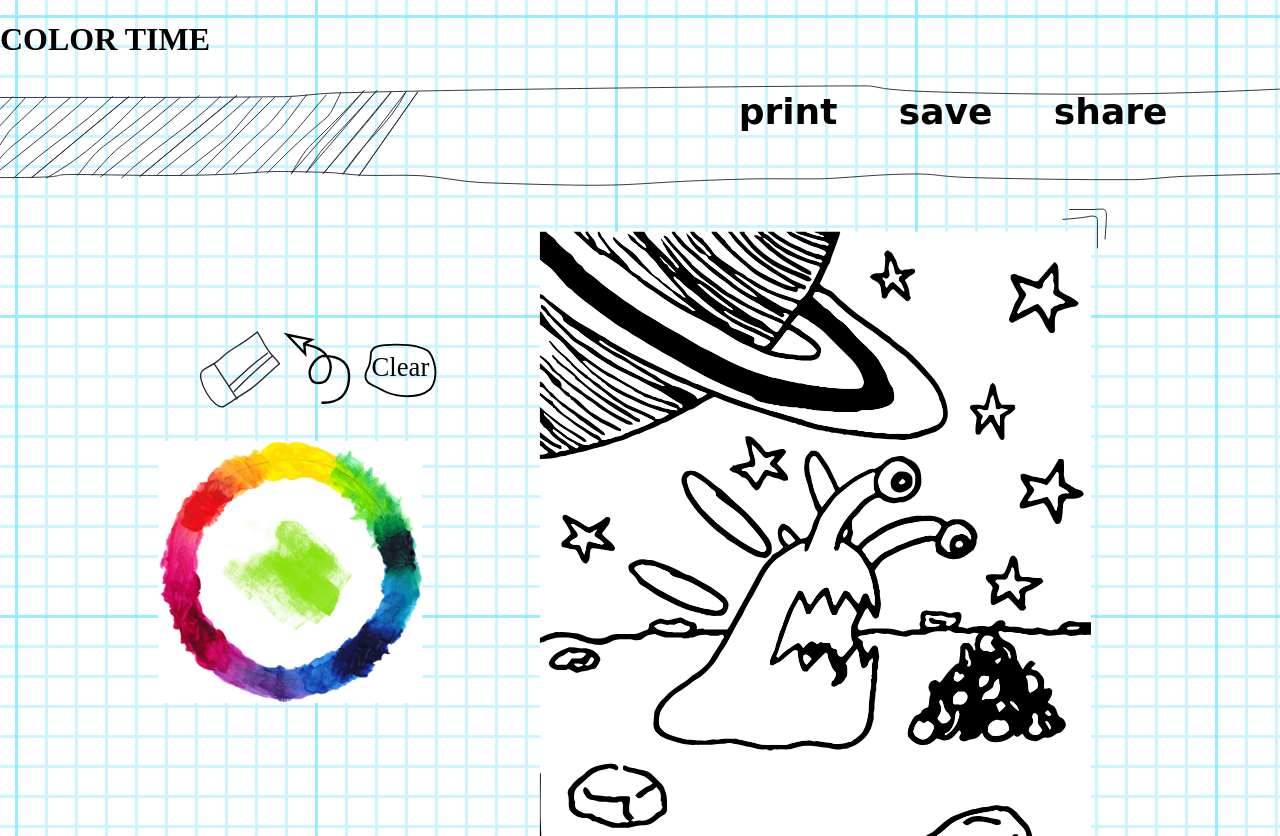
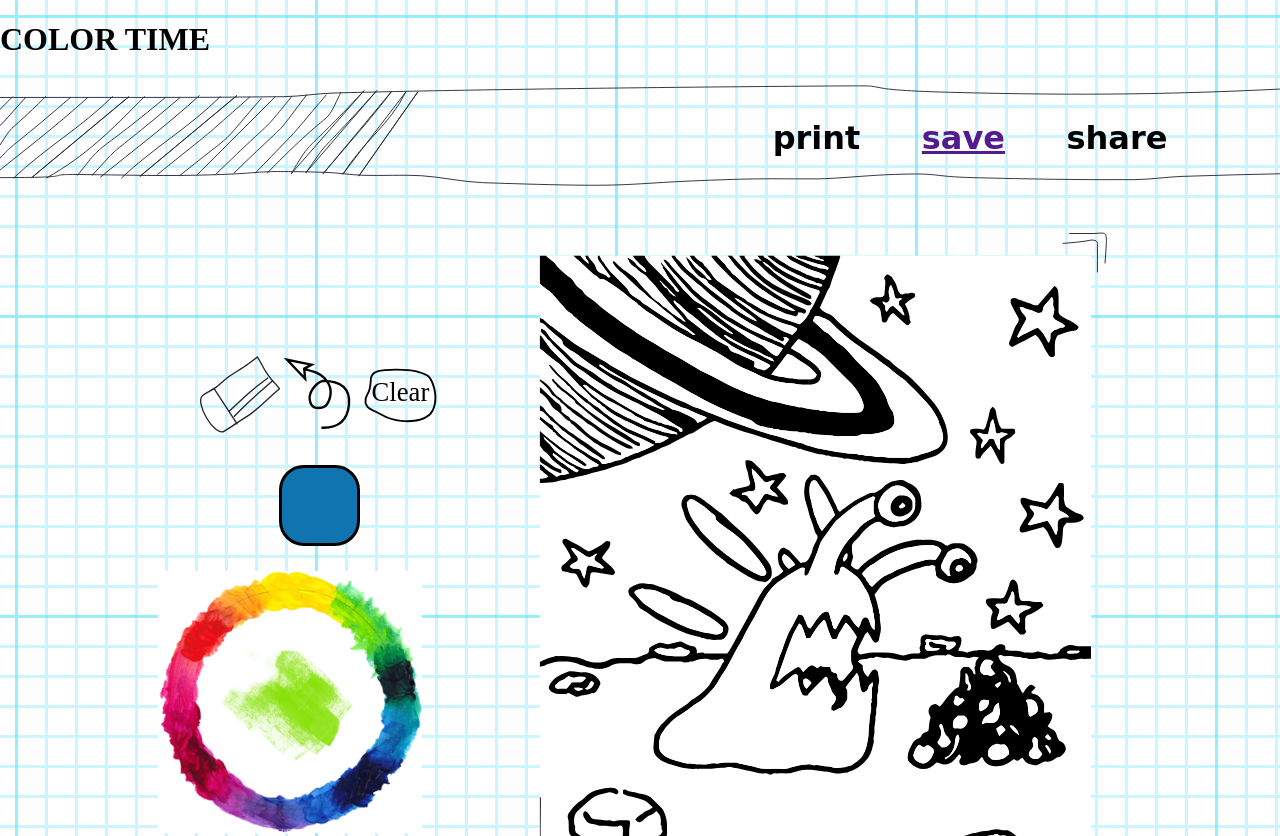
Before and after one commit to MikeCarbone/ColoringBook, a website: page index.html in a window 1280 px wide. Shown: the top 836 px of the page. Drawn offline with Linux system fonts and the light colour scheme; files that its build step writes are made by us from their sources; a web font is replaced by a local one.

Commit message:
:sparkles: Add display to see chosen color

```diff
--- a/index.html
+++ b/index.html
@@ -3739,6 +3739,9 @@
                         </svg>
                     </div>
             </div>
+            <div id="pickedColor">
+
+                </div>
         </div>
 
     </div>
--- a/src/css/main_expanded.css
+++ b/src/css/main_expanded.css
@@ -4,6 +4,7 @@ body {
     width: 96vw;
 }
 
+img,
 object, svg {
     width: 100%;
     height: auto
@@ -12,38 +13,7 @@ object, svg {
 h2 {
     font-family: 'Gaegu', cursive;
     font-size: 1rem;
-    margin: 0;
-    text-decoration: none;
-}
-
-.words h2 a {
-  color: #000000;
-  transition: color 1s ease-in-out;
-	-moz-transition: color 1s ease-in-out;
-  text-decoration: none;
-  cursor: pointer;
-}
-
-.words h2 a:hover {
-  -webkit-animation: zomg 4s infinite;
-  animation: zomg 4s infinite;
-}
-
-@-webkit-keyframes zomg {
-  0%, 100% { color: #7ccdea; }
-  16%      { color: #0074d9; }
-  32%      { color: #2ecc40; }
-  48%      { color: #ffdc00; }
-  64%      { color: #b10dc9; }
-  80%      { color: #ff4136; }
-}
-@keyframes zomg {
-  0%, 100% { color: #7ccdea; }
-  16%      { color: #0074d9; }
-  32%      { color: #2ecc40; }
-  48%      { color: #ffdc00; }
-  64%      { color: #b10dc9; }
-  80%      { color: #ff4136; }
+    margin: 0
 }
 
 .logo {
@@ -62,13 +32,7 @@ h2 {
     display: flex;
     flex-direction: row;
     justify-content: flex-end;
-    position: relative;
-    font-size: 1.5em;
-}
-
-.words h2 {
-
-    font-size: 1.5em;
+    position: relative
 }
 
 .words > * {
@@ -80,11 +44,11 @@ h2 {
     border: 0;
     padding: 0;
     width: 10vw;
-    position: absolute;
+    position: absolute
 }
 
 .corner object,
-/*img,*/
+img,
 object {
     max-width: 100%
 }
@@ -100,12 +64,11 @@ object {
 
 .page {
     width: 84vw;
-    margin: 0 auto;
-    cursor: url(../assets/paintbrush.svg), auto;
+    margin: 0 auto
 }
 
 .page:hover {
-    cursor: url(../assets/paintbrush.svg), auto;
+    cursor: url(assets/paintbrush.png), auto
 }
 
 .morePages {
@@ -129,11 +92,12 @@ object {
     width: 50%;
     margin-bottom: 10vw;
     margin-top: 20vw;
+
 }
 
 
 #color-wheel-canvas {
-    position: absolute;
+   position: absolute;
     width: 50%;
     margin-bottom: 10vw;
 }
@@ -168,13 +132,6 @@ object {
     .heading {
         display: block;
         position: absolute
-    }
-
-    .words h2 {
-
-    font-size: 1.5em;
-    margin-top: -0.8em;
-
     }
     .main {
         display: flex;
@@ -220,7 +177,7 @@ object {
         width: 26.25rem
     }
     .page:hover {
-        cursor: url(../assets/paintbrush.svg), auto;
+        cursor: url(assets/paintbrush.png), auto
     }
     .morePages {
         width: 25rem;
@@ -231,6 +188,14 @@ object {
     }
     .morePics {
         width: 20rem
+    }
+    #pickedColor{
+        background-color: #1074B0;
+        border: 3px solid black;
+        border-radius: 25px;
+        height: 75px;
+        margin: 25px auto;
+        width: 75px;
     }
 }
 
@@ -258,21 +223,14 @@ object {
         margin-left: 1rem;
     }
     .buttons {
-        width: 15rem;
-        cursor: pointer;
+        width: 15rem
     }
     .buttons object {
         width: 4rem;
         height: 4rem
     }
     #eraser {
-        margin-left: 0;
-        cursor: pointer;
-    }
-
-    #back, #clear {
-
-        cursor: pointer;
+        margin-left: 0
     }
 }
 
--- a/src/js/main_expanded.js
+++ b/src/js/main_expanded.js
@@ -6,15 +6,21 @@ const eraserButton = document.getElementById("eraser");
 const backButton = document.getElementById("back");
 let priorMoves = [];
 let backCount = 0;
+var backArrow = document.getElementsByClassName("arrow")[0];
+var forwardArrow = document.getElementsByClassName("arrow")[1];
+var slideIndex = 1;
+let colorDisplay = document.getElementById("pickedColor");
 
-console.log('THISISIA: ', document.getElementsByClassName("colorSvg")[0].getElementsByTagName("path"));
 
-var slideIndex = 1;
+
+
+
 showDivs(slideIndex);
-console.log(slideIndex);
+//console.log(slideIndex);
 
 function plusDivs(n) {
-  showDivs(slideIndex += n);
+    console.log('plus divs added');
+    showDivs(slideIndex += n);
 }
 
 function showDivs(n) {
@@ -27,7 +33,7 @@ function showDivs(n) {
   }
   x[slideIndex-1].style.display = "block";
   //console.log('SLIDE INDEX: ', slideIndex);
-  console.log(x);
+  //console.log(x);
   let j = slideIndex - 1;
   //console.log('J: ', j);
 
@@ -56,6 +62,15 @@ function initializeButtons(){
         updateCanvas();
         console.log('Canvas cleared!');
     });
+
+    // console.log('BackArrow: ', backArrow);
+    // console.log('forwardArrow: ', forwardArrow);
+    // backArrow.addEventListener("click", function(){
+    //     console.log('hello');
+    //     plusDivs(-1);
+    // });
+
+    // forwardArrow.addEventListener("click", function(){plusDivs(1)});
 }
 
 function setEventListeners(j){
@@ -172,6 +187,8 @@ function colorPick(e){
     //Sets the chosen color to the color clicked
     chosenColor = hex;
     console.log(`Chosen color: ${chosenColor} at X: ${x}, Y: ${y}`);
+
+    colorDisplay.style.backgroundColor = chosenColor;
 }
 
 //Updates the canvas when a color is changed
```
